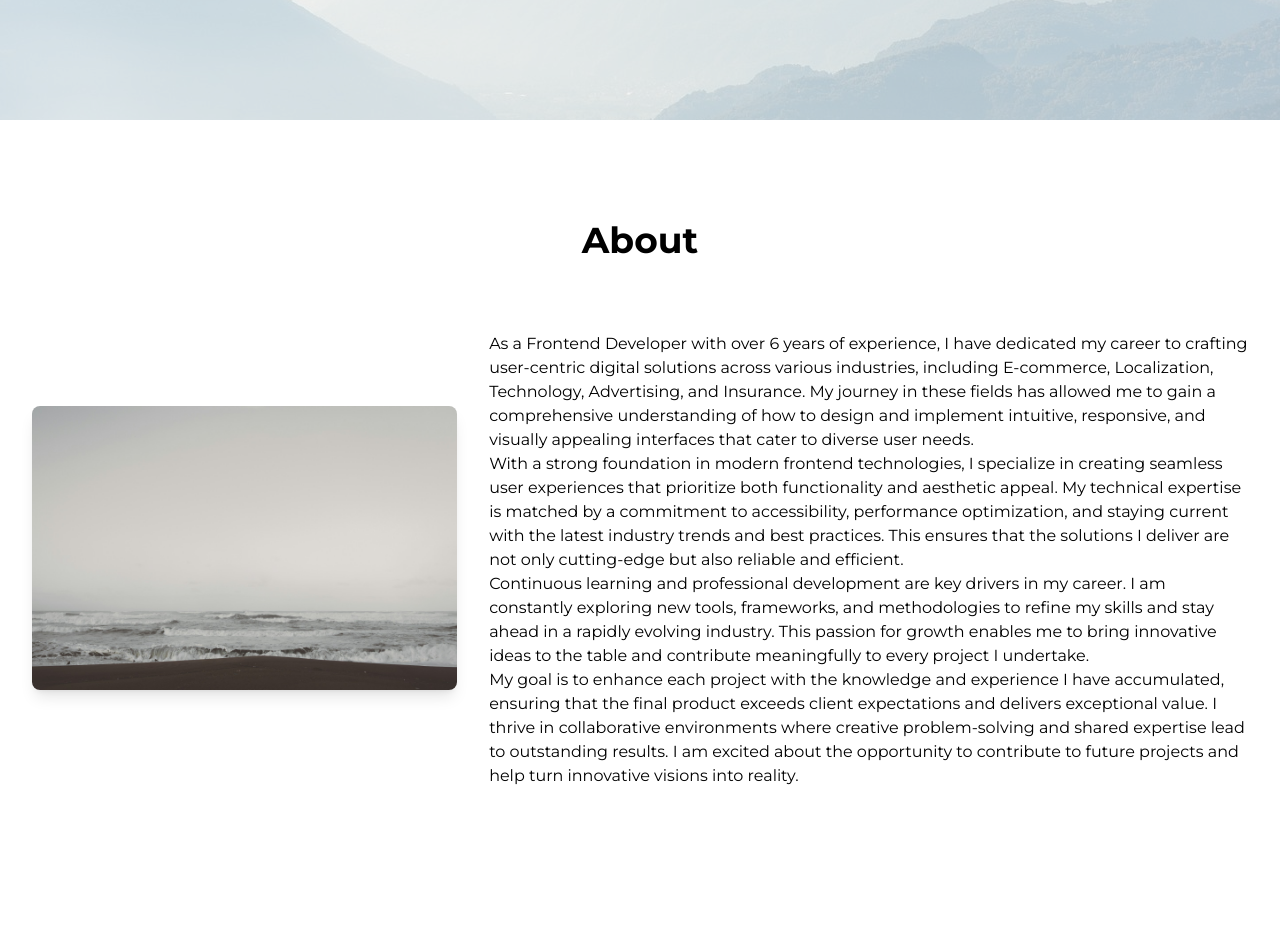
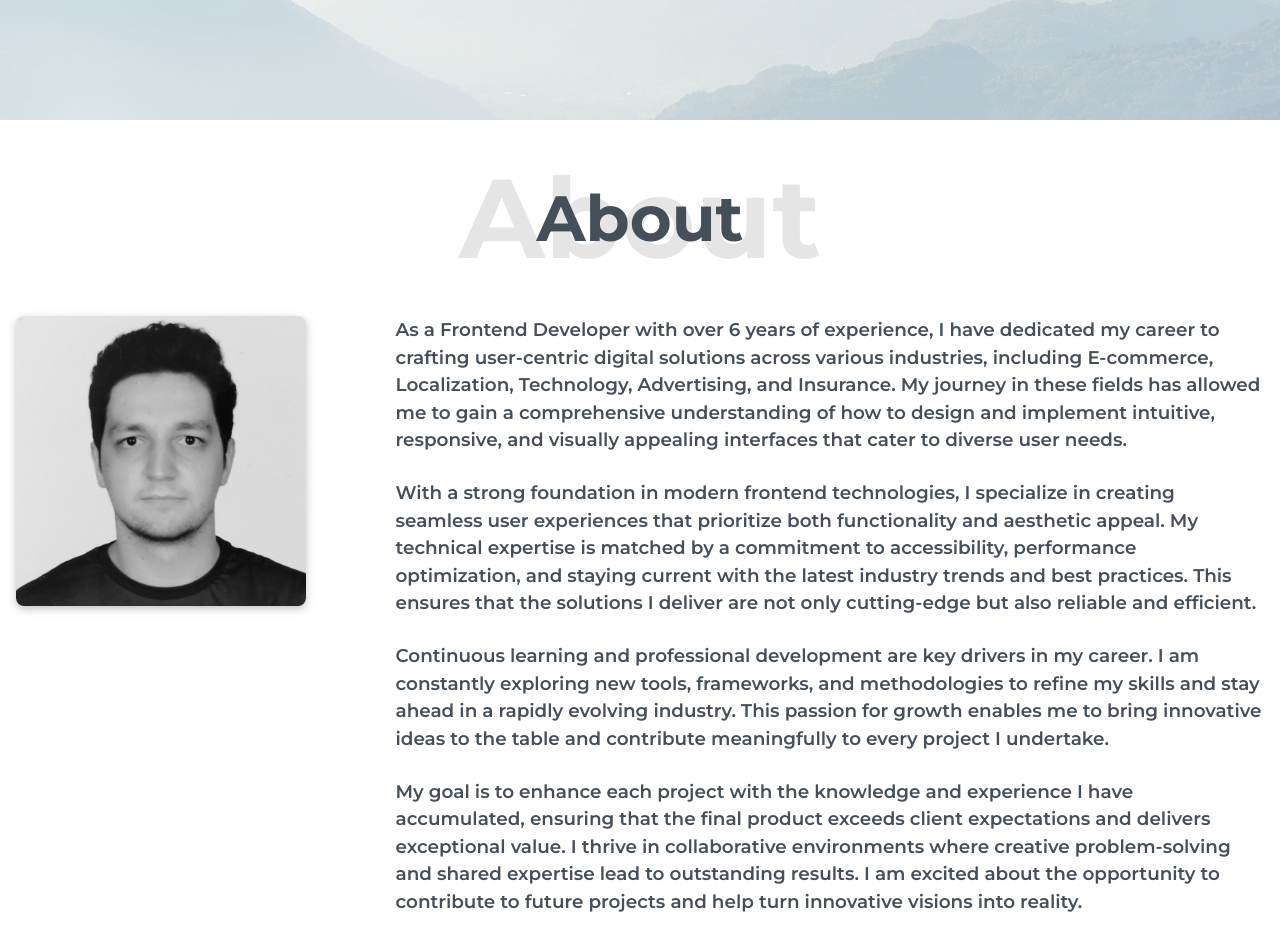
Before and after one commit to mehmetbacik/mehmetbacik.com, a Next.js app: page / in a window 1280 px wide. Shown: the part 680-1630 px from the top of the page. Built offline with nearby package versions, Linux system fonts and the light colour scheme; some icons are missing.

Commit message:
Update
Updated for About component.

```diff
--- a/src/app/about/About.tsx
+++ b/src/app/about/About.tsx
@@ -2,6 +2,7 @@
 
 import React from "react";
 import Image from "next/image";
+import styles from "./styles/About.module.scss";
 
 interface AboutProps {
   id: string;
@@ -9,62 +10,57 @@ interface AboutProps {
 
 const About: React.FC<AboutProps> = ({ id }) => {
   return (
-    <section id={id} className="min-h-screen py-16 container mx-auto px-4 ">
-      <div className="flex flex-col items-center justify-center">
-        <div className="text-center" data-aos="fade-up">
-          <div>
-            <h2 className="text-4xl font-bold mb-4">About</h2>
+    <section id={id} className={`container mx-auto px-4 ${styles.about}`}>
+      <div className={styles.about_content}>
+        <div className={styles.about_headline}>
+          <h1 className={styles.about_bigtitle}>About</h1>
+          <h2 className={styles.about_title}>About</h2>
         </div>
-        </div>
-        <div className="px-4 py-8" data-aos="fade-up" data-aos-delay="100">
-          <div className="flex items-center justify-center gap-8">
-            <div>
+        <div className={styles.about_paragraph}>
+          <div className={styles.about_image}>
             <Image
-                src="/img/hero-bg-1.jpg"
+              src="/img/mb.jpg"
               alt="Profile"
-                className="w-full rounded-lg shadow-lg"
               width={500}
               height={500}
             />
           </div>
-            <div>
-              <p className="mt-6">
+          <div className={styles.about_description}>
+            <p>
               As a Frontend Developer with over 6 years of experience, I have
               dedicated my career to crafting user-centric digital solutions
               across various industries, including E-commerce, Localization,
-                Technology, Advertising, and Insurance. My journey in these
-                fields has allowed me to gain a comprehensive understanding of
-                how to design and implement intuitive, responsive, and visually
-                appealing interfaces that cater to diverse user needs.
+              Technology, Advertising, and Insurance. My journey in these fields
+              has allowed me to gain a comprehensive understanding of how to
+              design and implement intuitive, responsive, and visually appealing
+              interfaces that cater to diverse user needs.
             </p>
             <p>
               With a strong foundation in modern frontend technologies, I
               specialize in creating seamless user experiences that prioritize
-                both functionality and aesthetic appeal. My technical expertise
-                is matched by a commitment to accessibility, performance
-                optimization, and staying current with the latest industry
-                trends and best practices. This ensures that the solutions I
-                deliver are not only cutting-edge but also reliable and
-                efficient.
+              both functionality and aesthetic appeal. My technical expertise is
+              matched by a commitment to accessibility, performance
+              optimization, and staying current with the latest industry trends
+              and best practices. This ensures that the solutions I deliver are
+              not only cutting-edge but also reliable and efficient.
             </p>
             <p>
               Continuous learning and professional development are key drivers
-                in my career. I am constantly exploring new tools, frameworks,
-                and methodologies to refine my skills and stay ahead in a
-                rapidly evolving industry. This passion for growth enables me to
-                bring innovative ideas to the table and contribute meaningfully
-                to every project I undertake.
+              in my career. I am constantly exploring new tools, frameworks, and
+              methodologies to refine my skills and stay ahead in a rapidly
+              evolving industry. This passion for growth enables me to bring
+              innovative ideas to the table and contribute meaningfully to every
+              project I undertake.
             </p>
             <p>
               My goal is to enhance each project with the knowledge and
               experience I have accumulated, ensuring that the final product
               exceeds client expectations and delivers exceptional value. I
               thrive in collaborative environments where creative
-                problem-solving and shared expertise lead to outstanding
-                results. I am excited about the opportunity to contribute to
-                future projects and help turn innovative visions into reality.
+              problem-solving and shared expertise lead to outstanding results.
+              I am excited about the opportunity to contribute to future
+              projects and help turn innovative visions into reality.
             </p>
-            </div>
           </div>
         </div>
       </div>
--- a/src/app/about/styles/About.module.scss
+++ b/src/app/about/styles/About.module.scss
@@ -0,0 +1,58 @@
+@import "../../../styles/variables.scss";
+
+.about {
+    min-height: 100vh;
+    padding-top: 50px;
+    padding-bottom: 50px;
+    .about_content {
+        display: flex;
+        flex-direction: column;
+        align-items: center;
+        justify-content: center;
+        gap: 50px;
+        .about_headline {
+            position: relative;
+            display: flex;
+            align-items: center;
+            justify-content: center;
+            .about_bigtitle {
+                position: absolute;
+                font-size: 7rem;
+                font-weight: bold;
+                color: rgb(0 0 0 / 10%);
+                z-index: -1;
+            }
+            .about_title {
+                font-size: 4rem;
+                font-weight: bold;
+                color: $slate-blue;
+            }
+        }
+        .about_paragraph {
+            display: flex;
+            align-items: flex-start;
+            justify-content: center;
+            gap: 90px;
+            .about_image {
+                flex: 1;
+                img {
+                    filter: grayscale(100%);
+                    width: 100%;
+                    border-radius: 8px;
+                    box-shadow: rgba(0, 0, 0, 0.24) 0px 3px 8px;
+                }
+            }
+            .about_description {
+                display: flex;
+                flex-direction: column;
+                gap: 25px;
+                flex: 3;
+                p {
+                    font-size: 1.15rem;
+                    font-weight: 600;
+                    color: $slate-blue;
+                }
+            }
+        }
+    }
+}
```
Also changed, not shown: public/img/mb.jpg (added). Lines whose indentation alone changed are shown as unchanged.
